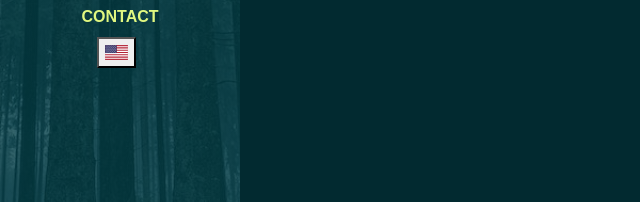
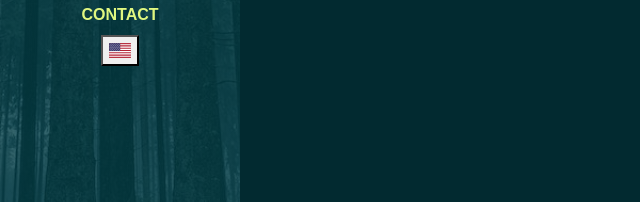
Before and after one commit to Erai02/Brainer-Integrator, a plain HTML site: page index.html in a window 1280 px wide. Shown: the part 525-727 px from the top of the page, 0-640 px from the left. Drawn offline with nearby package versions, Linux system fonts and the light colour scheme; a script that the page names is missing; a web font is replaced by a local one.

Commit message:
++Perbaiki Posisi Button Language

```diff
--- a/assets/css/style.css
+++ b/assets/css/style.css
@@ -241,7 +241,7 @@ img {
     align-items: center;
 }
 
-#pilih {
+/* #pilih {
     font-size: 1rem;
     line-height: 1.5rem;
     color: white;
@@ -249,7 +249,7 @@ img {
     display: block;
     right: 0;
 
-}
+} */
 
 .translate {
     position: relative;
```
Also changed, not shown: index.html (+1 -0 lines).
